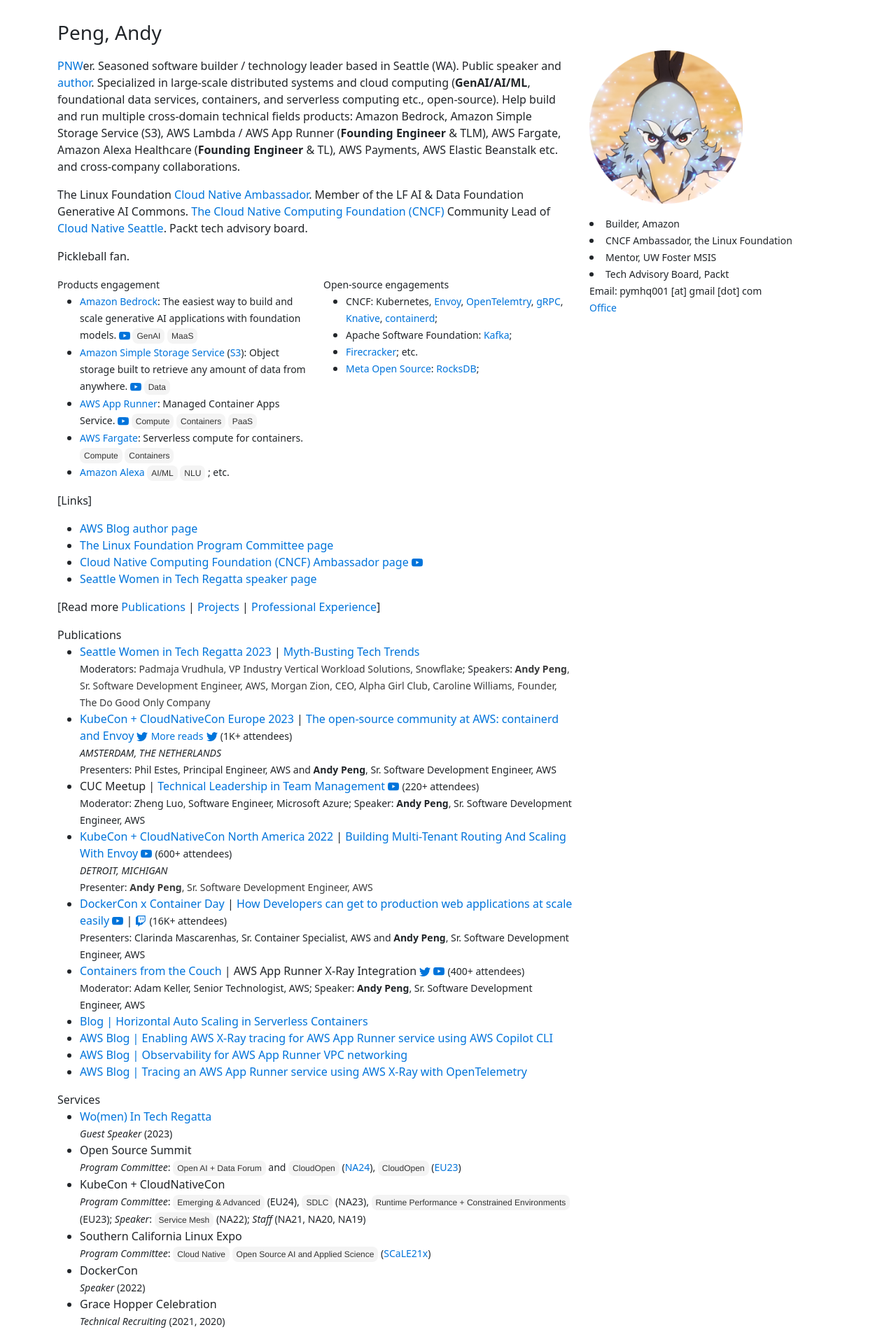
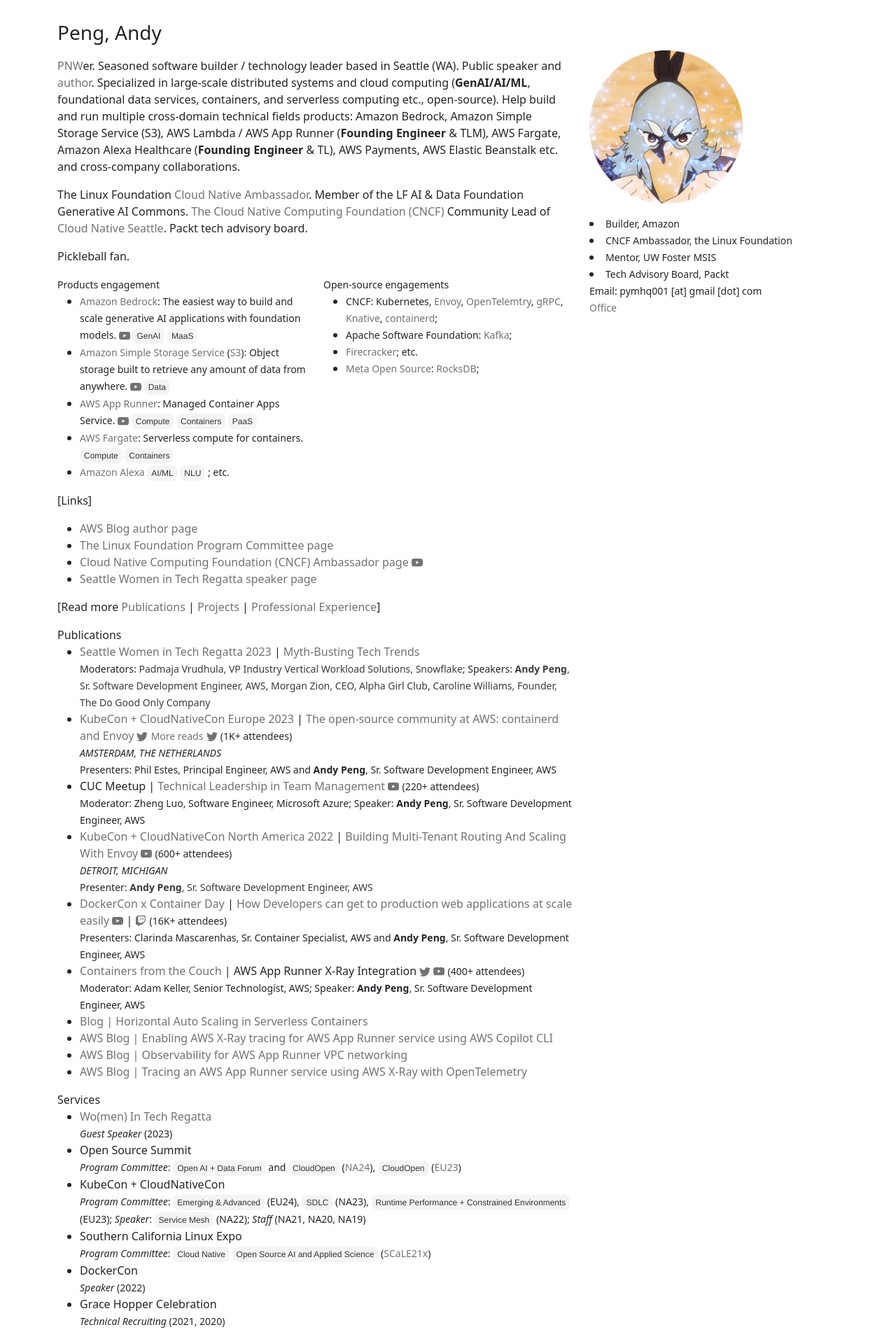
Before and after one commit to gfw001/gfw001.github.io, a Jekyll site: the page portfolio.html, which Jekyll copies as it is, in a window 1280 px wide. Shown: the top 1903 px of the page at 70% size. Built offline with Jekyll 4.4.1, drawn with Linux system fonts in a browser that asks for light colours.

Commit message:
Update portfolio.html

```diff
--- a/portfolio.html
+++ b/portfolio.html
@@ -37,7 +37,7 @@
   a {
     transition: color 200ms ease;
     text-decoration: none;
-    color: rgb(0, 116, 219);
+    color: rgba(20, 20, 20, 0.6);
   }
 
   a:hover {
```
